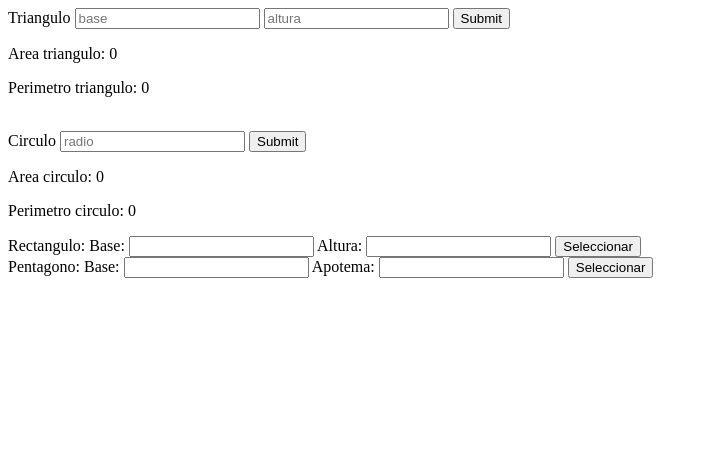
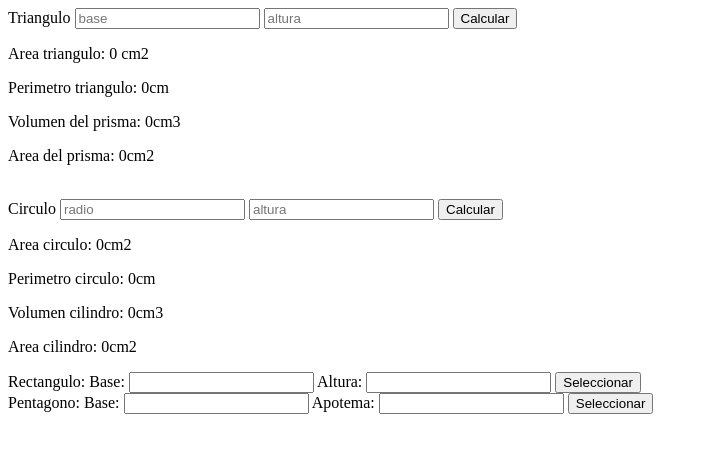
Before and after one commit to danielo15/Calculo-Area, a PHP site: page / in a window 1280 px wide. Shown: the top 453 px of the page, without its empty margins (0-708 px from the left). Run offline with PHP 8.4, Linux system fonts and the light colour scheme.

Commit message:
Modificación index
Implementación de los métodos de cálculo para el area y volumen de un prisma y cilindro.

```diff
--- a/clases/circulo.php
+++ b/clases/circulo.php
@@ -1,23 +1,24 @@
 <?php
-
+/*Inicio codificación: JJB - 16/12/2021*/
+/*Fin de codificación: JJB - 16/12/2021*/
 class circulo
 {
 
-    static function calcularArea($radio)
+    function calcularArea($radio)
     {
         return pi() * ($radio*$radio);
     }
 
-    static function calcularPerimetro($radio)
+    function calcularPerimetro($radio)
     {
         return 2 * pi() * $radio;
     }
 
-    static function calcularVolumenCilindro($altura,$radio) {
+    function calcularVolumenCilindro($altura,$radio) {
         return ($this->calcularArea($radio) * $altura);
     }
 
-    static function calcularAreaCilindro($altura, $radio) {
+    function calcularAreaCilindro($altura, $radio) {
         return (2 * $this->calcularArea($radio)) + (2 * pi() * $radio * $altura);
     }
 
--- a/clases/triangulo.php
+++ b/clases/triangulo.php
@@ -1,21 +1,22 @@
 <?php
-
+/*Inicio codificación: JJB - 16/12/2021*/
+/*Fin de codificación: JJB - 16/12/2021*/
 class triangulo
 {
-    static function calcularArea($base)
+    function calcularArea($base)
     {
         return (sqrt(3) / 4) * ($base * $base);
     }
 
-    static function calcularPerimetro($lado) {
+    function calcularPerimetro($lado) {
         return 3 * $lado;
     }
 
-    static function calcularVolumenPrisma($altura,$base) {
+    function calcularVolumenPrisma($altura,$base) {
         return $this->calcularArea($base) * $altura;
     }
 
-    static function calcularAreaPrisma($altura,$base) {
+    function calcularAreaPrisma($altura,$base) {
         return (2 * $this->calcularArea($base)) + (3 * ($altura * $base));
     }
 }
--- a/index.php
+++ b/index.php
@@ -23,6 +23,13 @@ $perimetroTriangulo = 0;
 $perimetroCirculo = 0;
 $respuestaPerimetro;
 $respuestaArea;
+$volumenTriangulo = 0;
+$areaPrisma = 0;
+$volumenCilindro = 0;
+$areaCilindro = 0;
+$volumenTriangulo = 0;
+$areaPrisma = 0;
+
 
 if(isset($_POST['triangulo'])){
 
@@ -34,8 +41,10 @@ if(isset($_POST['triangulo'])){
         $altura = intval($_POST['altura']);
     }
 
-    $areaTriangulo = $triangulo->calcularArea($base,$altura);
-    $perimetroTriangulo = $triangulo->calcularPerimetro($base);
+    $areaTriangulo = number_format($triangulo->calcularArea($base), 2);
+    $perimetroTriangulo = number_format($triangulo->calcularPerimetro($base), 2);
+    $volumenTriangulo = number_format($triangulo->calcularVolumenPrisma($altura,$base), 2);
+    $areaPrisma = number_format($triangulo->calcularAreaPrisma($altura,$base), 2);
 
 }
 
@@ -45,8 +54,14 @@ if(isset($_POST['circulo'])) {
         $radio = intval($_POST['radio']);
     }
 
+    if(isset($_POST['altura'])) {
+        $altura = intval($_POST['altura']);
+    }
+
     $areaCirculo = number_format($circulo->calcularArea($radio), 2);
     $perimetroCirculo = number_format($circulo->calcularPerimetro($radio), 2);
+    $volumenCilindro = number_format($circulo->calcularVolumenCilindro($altura,$radio), 2);
+    $areaCilindro = number_format($circulo->calcularAreaCilindro($altura, $radio), 2);
 
 }
 
@@ -82,12 +97,14 @@ if(isset($_POST["seleccionar"])){
         <label>Triangulo</label>
         <input type="number" name="base" placeholder="base">
         <input type="number" name="altura" placeholder="altura">
-        <input type="submit" name="triangulo">
+        <input type="submit" name="triangulo" value="Calcular">
 
     </form>
 
-    <p>Area triangulo: <?=$areaTriangulo?></p>
-    <p>Perimetro triangulo: <?=$perimetroTriangulo?></p>
+    <p>Area triangulo: <?=$areaTriangulo?> cm2</p>
+    <p>Perimetro triangulo: <?=$perimetroTriangulo?>cm</p>
+    <p>Volumen del prisma: <?=$volumenTriangulo?>cm3</p>
+    <p>Area del prisma: <?=$areaPrisma?>cm2</p>
 
     <br>
 
@@ -95,12 +112,15 @@ if(isset($_POST["seleccionar"])){
 
         <label>Circulo</label>
         <input type="number" name="radio" placeholder="radio">
-        <input type="submit" name="circulo">
+        <input type="number" name="altura" placeholder="altura">
+        <input type="submit" name="circulo" value="Calcular">
 
     </form>
 
-    <p>Area circulo: <?=$areaCirculo?></p>
-    <p>Perimetro circulo: <?=$perimetroCirculo?></p>
+    <p>Area circulo: <?=$areaCirculo?>cm2</p>
+    <p>Perimetro circulo: <?=$perimetroCirculo?>cm</p>
+    <p>Volumen cilindro: <?=$volumenCilindro?>cm3</p>
+    <p>Area cilindro: <?=$areaCilindro?>cm2</p>
 
 
     <form action="" method="POST">
```
